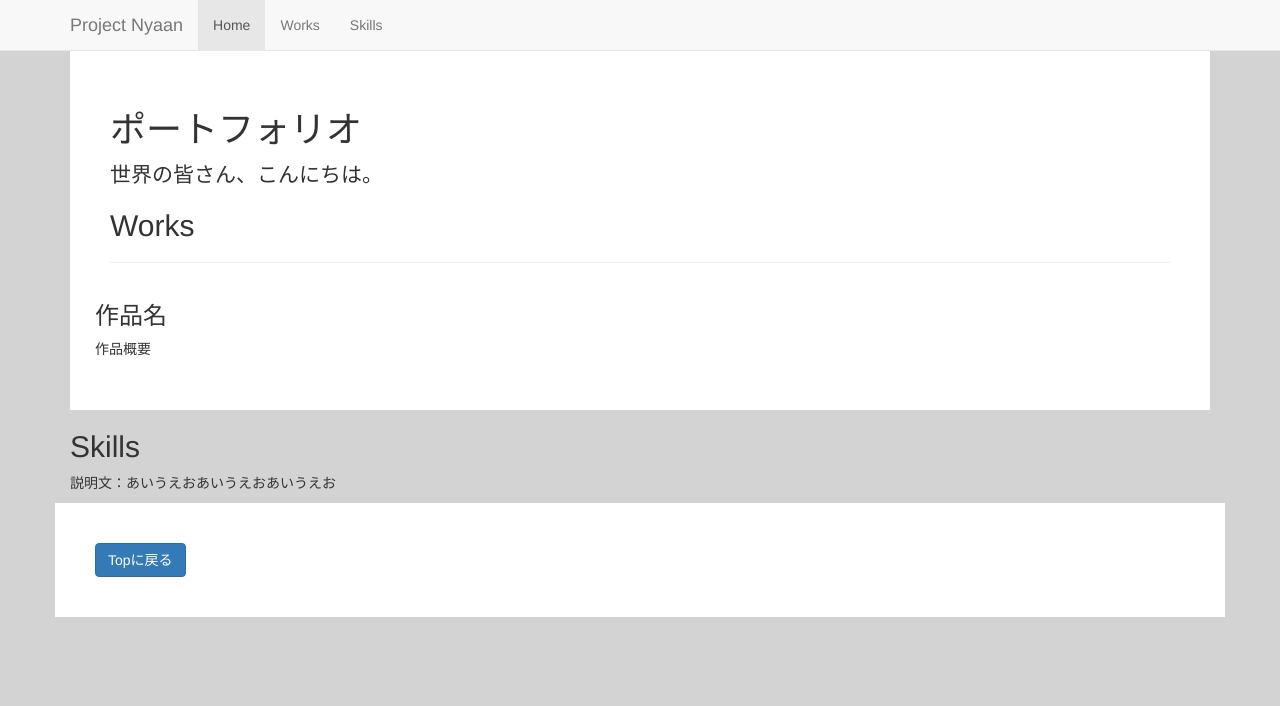
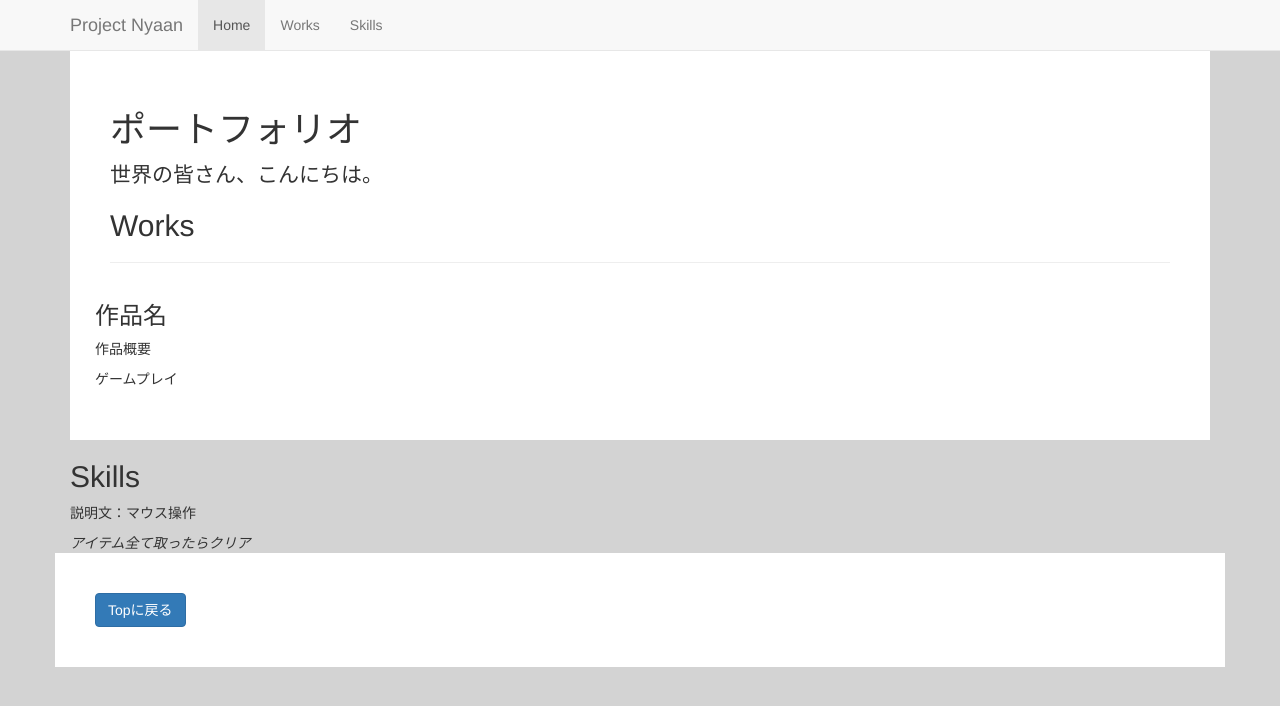
Before and after one commit to taikientian03/portfolio, a plain HTML site: page img.png/index.html in a window 1280 px wide. Drawn offline with nearby package versions, Linux system fonts and the light colour scheme.

Commit message:
リンク

```diff
--- a/img.png/index.html
+++ b/img.png/index.html
@@ -56,6 +56,7 @@
               <div class="col-sm6">
                 <h3>作品名</h3>
                 <p>作品概要</p>
+                <p>ゲームプレイ</p>
               </div>
               <div class="col-sm-6">
 
@@ -64,7 +65,9 @@
               </div>
             </div>
             <h2 id="skills">Skills</h2>
-            <p>説明文：あいうえおあいうえおあいうえお</p>
+            <p>説明文：マウス操作</p>
+            <i>アイテム全て取ったらクリア</i>
+
             <div class="row starter-template">
             <a class="btn btn-primary" href="#">Topに戻る</a>
 
```
